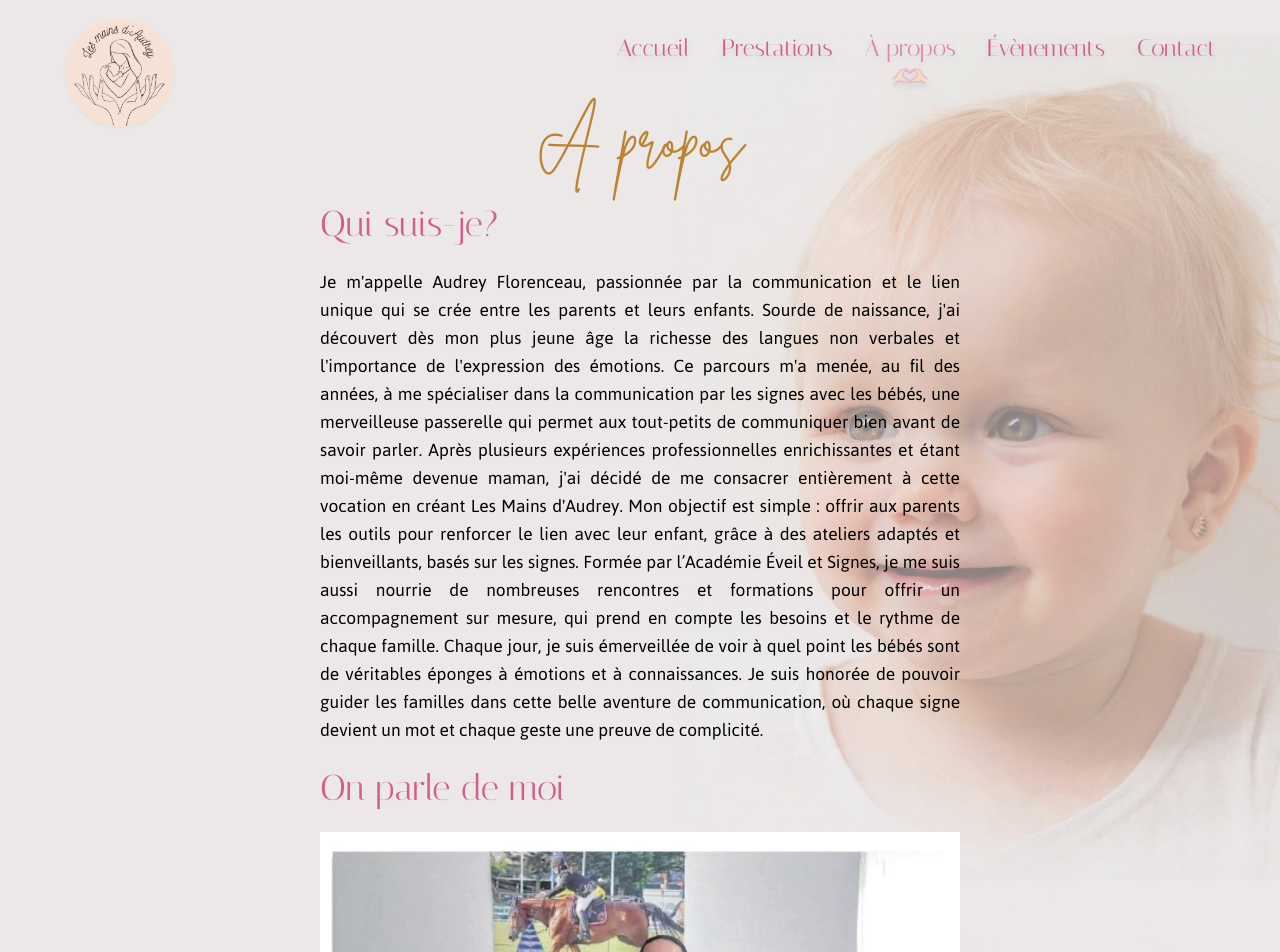
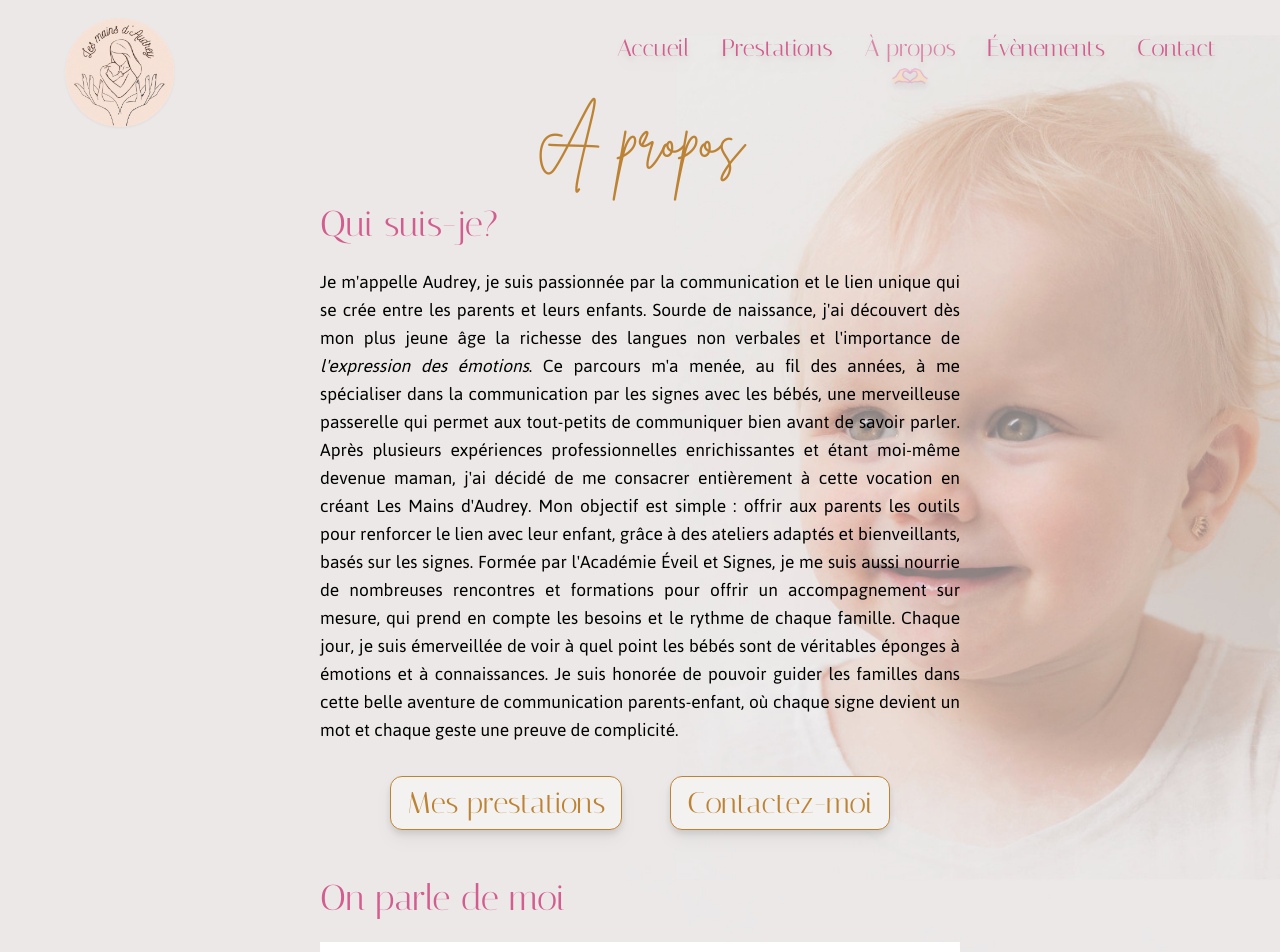
Before and after one commit to luciel53/lesmainsd-audrey, a Next.js app in the folder les-mains-d-audrey/: page /about in a window 1280 px wide. Shown: the top 952 px of the page. Built offline with nearby package versions, Linux system fonts and the light colour scheme; what tailwindcss-animated would draw is missing.

Commit message:
created event page

```diff
--- a/les-mains-d-audrey/src/app/about/page.js
+++ b/les-mains-d-audrey/src/app/about/page.js
@@ -1,6 +1,7 @@
 import Image from "next/image";
+import Link from "next/link";
 
-export default function Prestations() {
+export default function About() {
   return (
     <div>
       <h1 className="font-brittany text-4xl md:text-6xl mb-6 md:mb-8">
@@ -11,34 +12,54 @@ export default function Prestations() {
           Qui suis-je?
         </h2>
         <p className="text-justify  font-jaldi md:text-xl">
-          Je m'appelle Audrey Florenceau, passionnée par la communication et le
+          Je m'appelle Audrey, je suis passionnée par la communication et le
           lien unique qui se crée entre les parents et leurs enfants. Sourde de
           naissance, j'ai découvert dès mon plus jeune âge la richesse des
-          langues non verbales et l'importance de l'expression des émotions. Ce
-          parcours m'a menée, au fil des années, à me spécialiser dans la
-          communication par les signes avec les bébés, une merveilleuse
-          passerelle qui permet aux tout-petits de communiquer bien avant de
-          savoir parler. Après plusieurs expériences professionnelles
-          enrichissantes et étant moi-même devenue maman, j'ai décidé de me
-          consacrer entièrement à cette vocation en créant Les Mains d'Audrey.
-          Mon objectif est simple : offrir aux parents les outils pour renforcer
-          le lien avec leur enfant, grâce à des ateliers adaptés et
-          bienveillants, basés sur les signes. Formée par l’Académie Éveil et
-          Signes, je me suis aussi nourrie de nombreuses rencontres et
+          langues non verbales et l'importance de{" "}
+          <em>l'expression des émotions</em>. Ce parcours m'a menée, au fil des
+          années, à me spécialiser dans la communication par les signes avec les
+          bébés, une merveilleuse passerelle qui permet aux tout-petits de
+          communiquer bien avant de savoir parler. Après plusieurs expériences
+          professionnelles enrichissantes et étant moi-même devenue maman, j'ai
+          décidé de me consacrer entièrement à cette vocation en créant Les
+          Mains d'Audrey. Mon objectif est simple : offrir aux parents les
+          outils pour renforcer le lien avec leur enfant, grâce à des ateliers
+          adaptés et bienveillants, basés sur les signes. Formée par l'Académie
+          Éveil et Signes, je me suis aussi nourrie de nombreuses rencontres et
           formations pour offrir un accompagnement sur mesure, qui prend en
           compte les besoins et le rythme de chaque famille. Chaque jour, je
           suis émerveillée de voir à quel point les bébés sont de véritables
           éponges à émotions et à connaissances. Je suis honorée de pouvoir
-          guider les familles dans cette belle aventure de communication, où
-          chaque signe devient un mot et chaque geste une preuve de complicité.
+          guider les familles dans cette belle aventure de communication
+          parents-enfant, où chaque signe devient un mot et chaque geste une
+          preuve de complicité.
         </p>
       </div>
+      <div className="flex flex-row justify-center gap-12 mb-12">
+        <div className="flex flex-row justify-center  font-italiana text-lg md:text-3xl text-gold bg-lightBG mt-8 px-4 py-2 border border-gold rounded-xl hover:text-lightBG hover:bg-gold hover:opacity-90 drop-shadow-lg transition duration-300 ease-in-out">
+          <Link href="/services">
+            <button className="">Mes prestations</button>
+          </Link>
+        </div>
+
+        <div className="flex flex-row justify-center  font-italiana text-lg md:text-3xl text-gold bg-lightBG mt-8 px-4 py-2 border border-gold rounded-xl hover:text-lightBG hover:bg-gold hover:opacity-90 drop-shadow-lg transition duration-300 ease-in-out">
+          <Link href="/contact">
+            <button className="">Contactez-moi</button>
+          </Link>
+        </div>
+      </div>
       <div className="mt-6 mb-6 mx-4 md:mx-20 lg:mx-80">
-      <h2 className=" font-italiana text-xl md:text-3xl lg:text-4xl md:text-left  mb-3 lg:mb-6">
+        <h2 className=" font-italiana text-xl md:text-3xl lg:text-4xl md:text-left  mb-3 lg:mb-6">
           On parle de moi
         </h2>
         <div>
-            <Image src="/images/article-presse.jpg" alt="Article de presse sur les mains d'Audrey" width={800} height={1200} className="mx-auto" />
+          <Image
+            src="/images/article-presse.jpg"
+            alt="Article de presse sur Les Mains d'Audrey, ateliers bébé signe et communication parent-bébé"
+            width={800}
+            height={1200}
+            className="mx-auto"
+          />
         </div>
       </div>
     </div>
--- a/les-mains-d-audrey/src/app/components/Header.js
+++ b/les-mains-d-audrey/src/app/components/Header.js
@@ -54,7 +54,7 @@ export default function Header() {
             alt="logo les mains d'Audrey"
             width={400}
             height={400}
-            className="h-24 w-24 md:h-36 md:w-36 z-0 drop-shadow-sm"
+            className="h-24 w-24 lg:h-36 lg:w-36 z-0 drop-shadow-sm"
           />
         </Link>
       </div>
--- a/les-mains-d-audrey/src/app/components/PrestationsCard.js
+++ b/les-mains-d-audrey/src/app/components/PrestationsCard.js
@@ -2,7 +2,7 @@ import Button from "./Button";
 
 export default function PrestationsCard({ title, text }) {
   return (
-    <div className="flex flex-col bg-lightBG border border-lightPink rounded-3xl h-96 justify-between md:justify-between mt-1 drop-shadow-sm transition-transform duration-200 ease-in-out hover:scale-105 hover:drop-shadow-lg">
+    <div className="flex flex-col bg-lightBG border border-lightPink rounded-3xl h-96 lg:w-96 justify-between md:justify-between mt-1 drop-shadow-sm transition-transform duration-200 ease-in-out hover:scale-105 hover:drop-shadow-lg">
       <h2 className="text-center font-italiana text-pink w-60 mx-auto text-2xl md:text-3xl mt-2">
         {title}
       </h2>
--- a/les-mains-d-audrey/src/app/contact/page.js
+++ b/les-mains-d-audrey/src/app/contact/page.js
@@ -2,7 +2,13 @@ import Image from "next/image";
 import Button from "../components/Button";
 import Link from "next/link";
 
-export default function Event() {
+export const metadata = {
+  title: "Les mains d'Audrey - Ateliers Bébé Signe",
+  description:
+    "Découvrez les ateliers bébé signe pour renforcer la communication entre parents et bébés. Ateliers individuels, collectifs, en collectivités et en entreprises sur la culture sourde.",
+};
+
+export default function Contact() {
   return (
     <div className="mb-8 md:mb-16">
       <h1 className="font-brittany text-4xl md:text-5xl lg:text-6xl mb-6 md:mb-8 lg:mb-12">
--- a/les-mains-d-audrey/src/app/layout.js
+++ b/les-mains-d-audrey/src/app/layout.js
@@ -9,7 +9,7 @@ export default function RootLayout({ children }) {
     <html lang="fr">
       <body className="flex flex-col justify-between w-full min-h-screen bg-background bg-cover bg-no-repeat">
         <Header />
-        <main className="flex-grow relative z-0 -mt-8">{children}</main>
+        <main className="flex-grow relative z-0 -mt-8 md:mt-1 lg:-mt-8">{children}</main>
         <Footer />
       </body>
     </html>
--- a/les-mains-d-audrey/src/app/mentionslegales/page.js
+++ b/les-mains-d-audrey/src/app/mentionslegales/page.js
@@ -1,7 +1,13 @@
 import Link from "next/link";
 import Image from "next/image";
 
-export default function Event() {
+export const metadata = {
+  title: "Les mains d'Audrey - Ateliers Bébé Signe",
+  description:
+    "Découvrez les ateliers bébé signe pour renforcer la communication entre parents et bébés. Ateliers individuels, collectifs, en collectivités. Vous trouverez ici les mentions légales de Les mains d'Audrey",
+};
+
+export default function LegalMentions() {
   return (
     <div className="flex flex-col text-justify">
       <h1 className="font-brittany text-4xl md:text-6xl mb-16">
--- a/les-mains-d-audrey/src/app/page.js
+++ b/les-mains-d-audrey/src/app/page.js
@@ -20,7 +20,7 @@ export default function Home() {
         </h2>
       </section>
       <section>
-        <p className=" mx-auto w-[88%] md:w-[70%] font-jaldi md:text-xl text-justify mb-4">
+        <p className=" mx-auto w-[88%] md:w-[70%] lg:w-[60%] font-jaldi md:text-xl text-justify mb-4">
           Le <strong>bébé signe</strong>, ou « <strong>baby sign</strong> » en
           anglais, fait référence à une méthode de communication utilisant des
           signes de la langue des signes. C'est une merveilleuse passerelle pour{" "}
--- a/les-mains-d-audrey/src/app/services/page.js
+++ b/les-mains-d-audrey/src/app/services/page.js
@@ -14,7 +14,7 @@ export default function Prestations() {
         Prestations
       </h1>
       <section>
-        <p className="mt-10 mb-4 w-80 md:w-[60%] lg:w-[50%] mx-auto text-justify font-jaldi md:text-xl">
+        <p className="mt-10 mb-4 w-80 md:w-[60%] lg:w-[60%] mx-auto text-justify font-jaldi md:text-xl">
           Je vous propose différents ateliers parents-enfants ludiques. Vous
           vous initierez aux <strong>signes associés à la parole</strong> en
           chansons. Les ateliers sont <strong>conviviaux</strong> et{" "}
@@ -31,7 +31,7 @@ export default function Prestations() {
       </section>
       {/* Grid */}
       <section>
-        <div className="grid grid-cols md:grid-cols-2 lg:grid-cols-3 justify-items-center gap-4 w-[86%] md:w-[89%] mx-auto md:mt-2">
+        <div className="grid grid-cols md:grid-cols-2 lg:grid-cols-3 justify-items-center gap-4 w-[86%] md:w-[89%] lg:w-[81%] mx-auto md:mt-2">
           <PrestationsCard
             title="Ateliers Bébé signe
 individuel"
```
Also changed, not shown: les-mains-d-audrey/src/app/evenements/page.js (+30 -4 lines).
